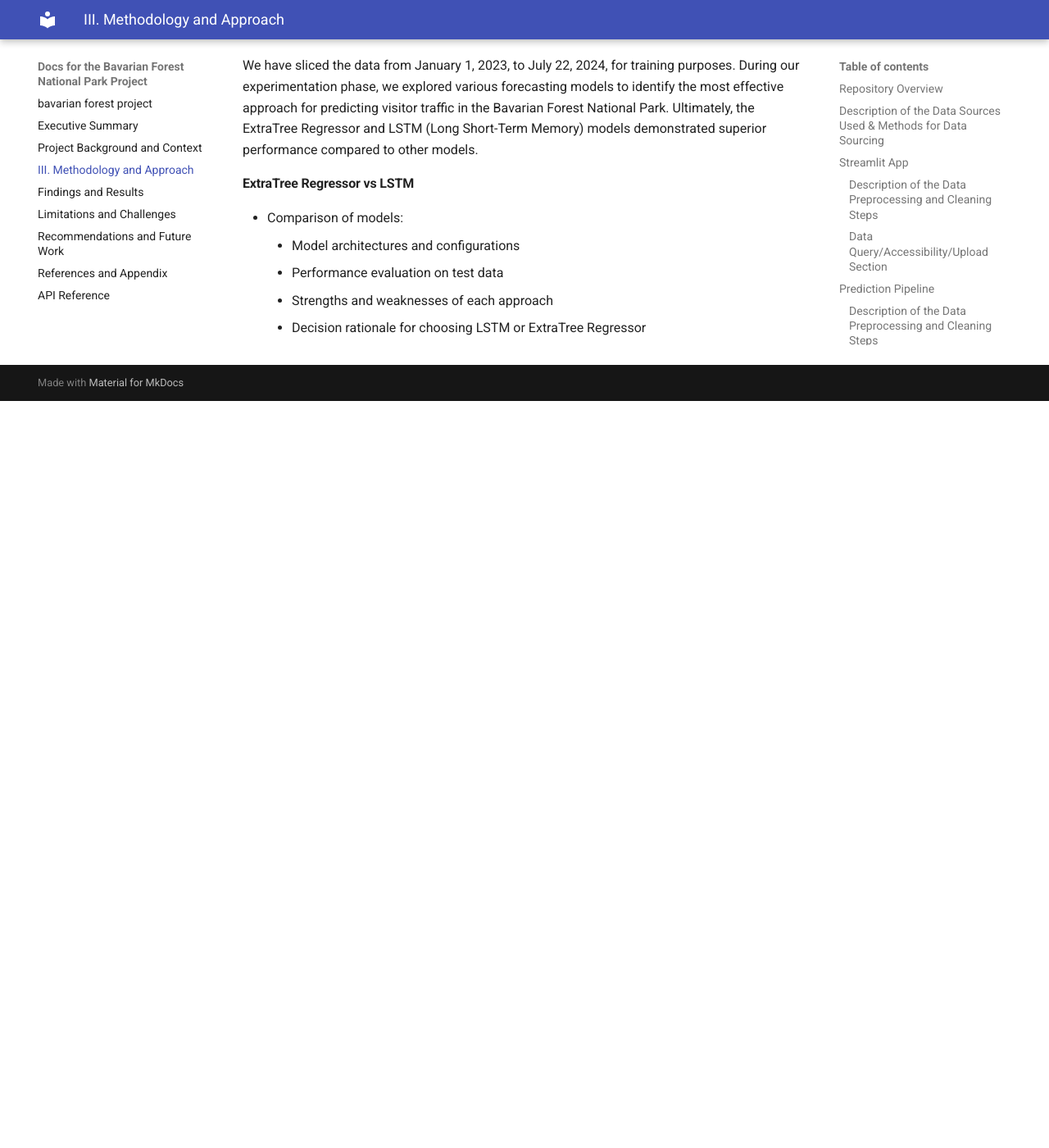
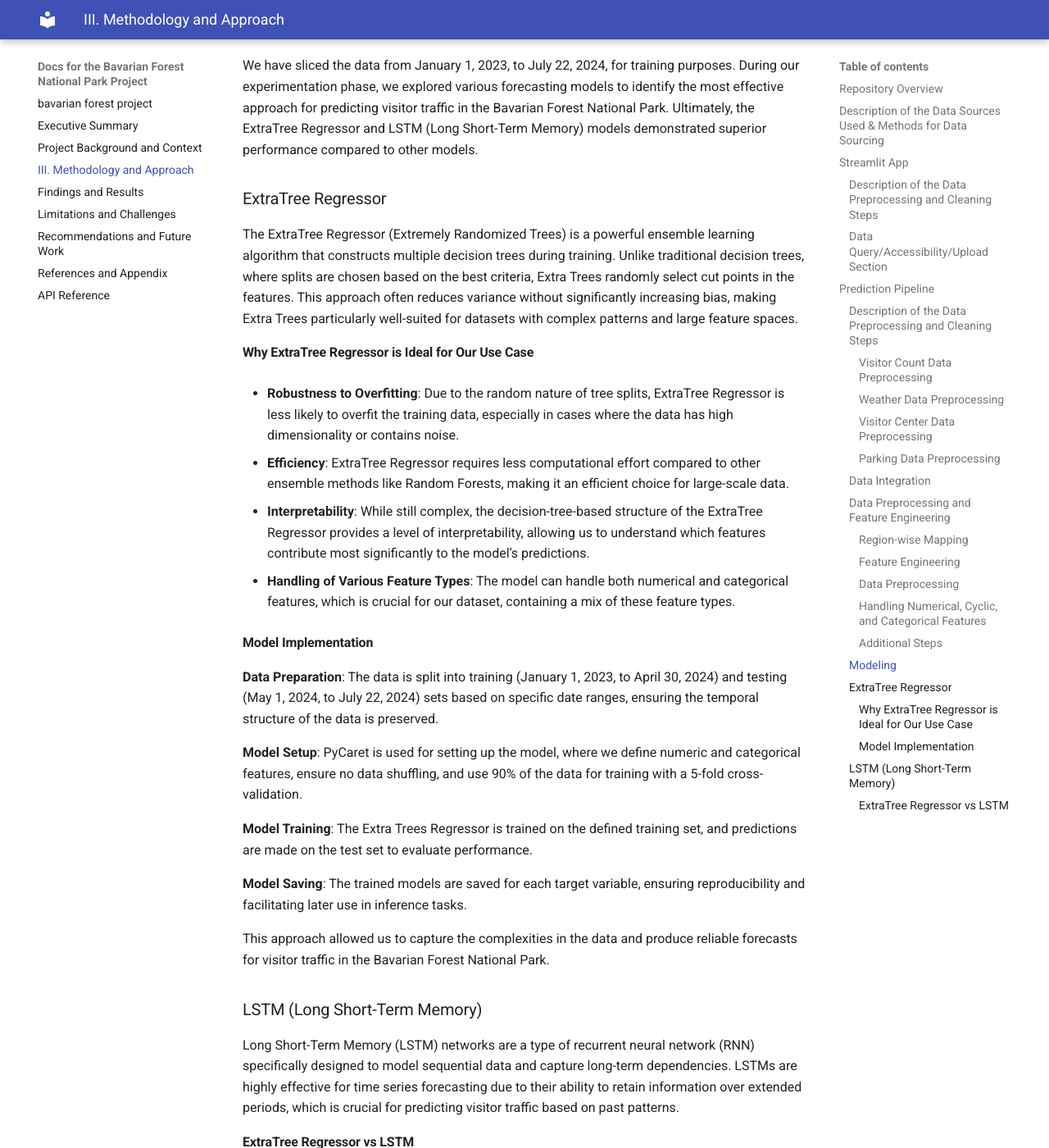
Before and after one commit to m-mango/bavarian-forest-visitor-monitoring-dssgx-24, an MkDocs documentation site: the page built from docs/methodology-and-approach.md, in a window 1280 px wide and 1400 px high, scrolled down 5871 px. Shown: the whole window at 82% size. Built offline with MkDocs 1.6.1 and Material for MkDocs 9.7.7, drawn with Linux system fonts in a browser that asks for light colours; before the commit the page ends 6360 px from its top, so only the background shows below that.

Commit message:
documented the modeling (Extra Tree Regressor)

```diff
--- a/docs/methodology-and-approach.md
+++ b/docs/methodology-and-approach.md
@@ -175,6 +175,39 @@ This systematic approach to preprocessing and feature engineering sets a solid f
 ### Modeling
 We have sliced the data from January 1, 2023, to July 22, 2024, for training purposes. During our experimentation phase, we explored various forecasting models to identify the most effective approach for predicting visitor traffic in the Bavarian Forest National Park. Ultimately, the ExtraTree Regressor and LSTM (Long Short-Term Memory) models demonstrated superior performance compared to other models.
 
+### ExtraTree Regressor
+
+The ExtraTree Regressor (Extremely Randomized Trees) is a powerful ensemble learning algorithm that constructs multiple decision trees during training. Unlike traditional decision trees, where splits are chosen based on the best criteria, Extra Trees randomly select cut points in the features. This approach often reduces variance without significantly increasing bias, making Extra Trees particularly well-suited for datasets with complex patterns and large feature spaces.
+
+#### Why ExtraTree Regressor is Ideal for Our Use Case
+
+- **Robustness to Overfitting**: Due to the random nature of tree splits, ExtraTree Regressor is less likely to overfit the training data, especially in cases where the data has high dimensionality or contains noise.
+
+- **Efficiency**: ExtraTree Regressor requires less computational effort compared to other ensemble methods like Random Forests, making it an efficient choice for large-scale data.
+
+- **Interpretability**: While still complex, the decision-tree-based structure of the ExtraTree Regressor provides a level of interpretability, allowing us to understand which features contribute most significantly to the model’s predictions.
+
+- **Handling of Various Feature Types**: The model can handle both numerical and categorical features, which is crucial for our dataset, containing a mix of these feature types.
+
+#### Model Implementation
+
+**Data Preparation**: The data is split into training (January 1, 2023, to April 30, 2024) and testing (May 1, 2024, to July 22, 2024) sets based on specific date ranges, ensuring the temporal structure of the data is preserved.
+
+**Model Setup**: PyCaret is used for setting up the model, where we define numeric and categorical features, ensure no data shuffling, and use 90% of the data for training with a 5-fold cross-validation.
+
+**Model Training**: The Extra Trees Regressor is trained on the defined training set, and predictions are made on the test set to evaluate performance.
+
+**Model Saving**: The trained models are saved for each target variable, ensuring reproducibility and facilitating later use in inference tasks.
+
+This approach allowed us to capture the complexities in the data and produce reliable forecasts for visitor traffic in the Bavarian Forest National Park.
+
+
+### LSTM (Long Short-Term Memory)
+
+Long Short-Term Memory (LSTM) networks are a type of recurrent neural network (RNN) specifically designed to model sequential data and capture long-term dependencies. LSTMs are highly effective for time series forecasting due to their ability to retain information over extended periods, which is crucial for predicting visitor traffic based on past patterns.
+
+
+
 #### ExtraTree Regressor vs LSTM
 - Comparison of models:
     - Model architectures and configurations
```
